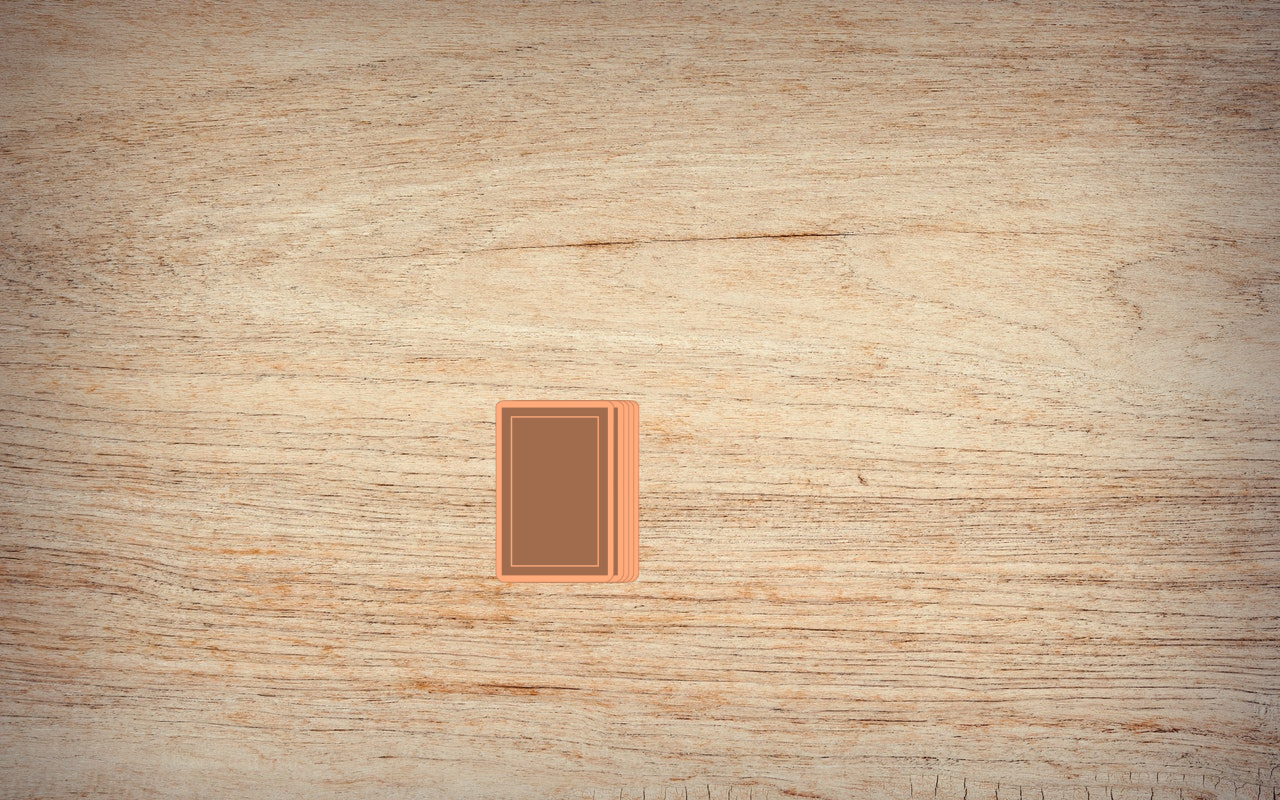
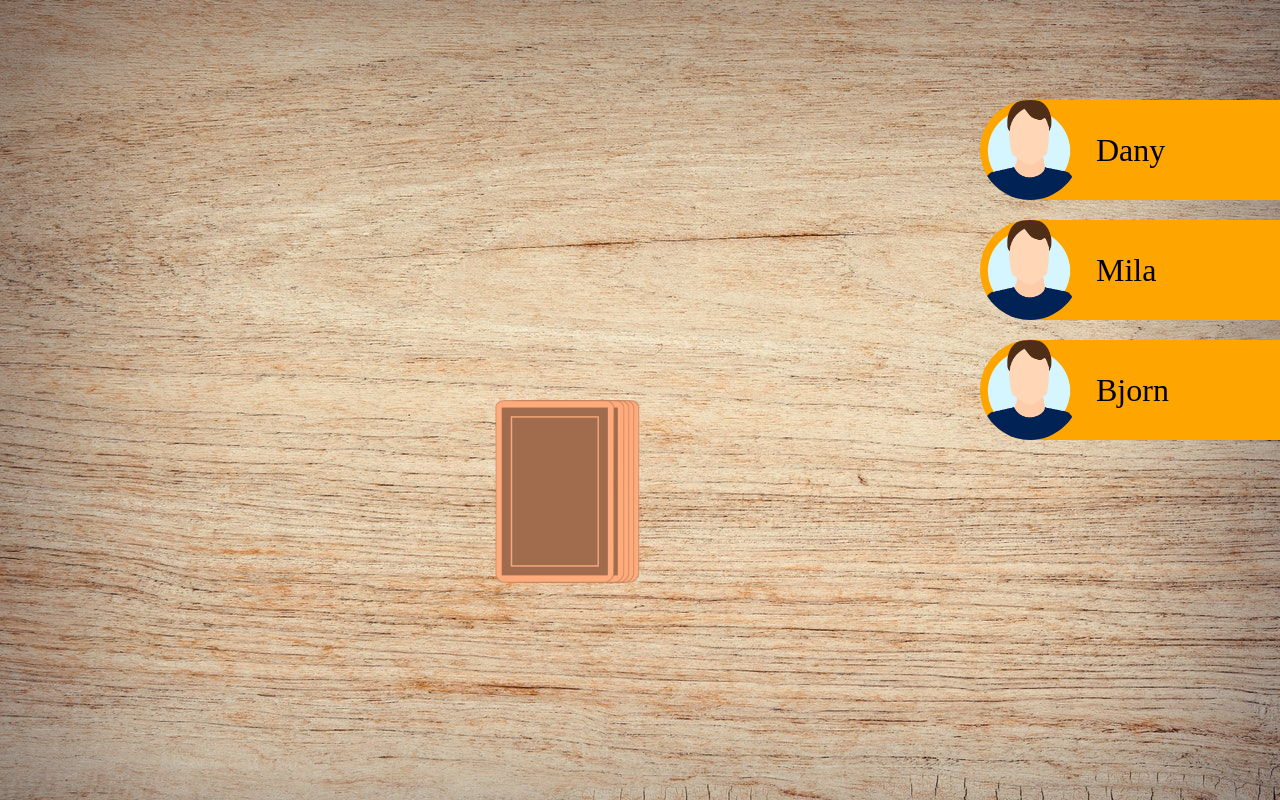
Before and after one commit to danijel991/ringoffire, an Angular app: page /game/1 in a window 1280 px wide. Built offline with nearby package versions, Linux system fonts and the light colour scheme.

Commit message:
Show player names from array

```diff
--- a/src/app/app.module.ts
+++ b/src/app/app.module.ts
@@ -5,12 +5,14 @@
 import { AppComponent } from './app.component';
 import { StartScreenComponent } from './start-screen/start-screen.component';
 import { GameComponent } from './game/game.component';
+import { PlayerComponent } from './player/player.component';
 
 @NgModule({
   declarations: [
     AppComponent,
     StartScreenComponent,
-    GameComponent
+    GameComponent,
+    PlayerComponent
   ],
   imports: [
     BrowserModule,
--- a/src/app/game/game.component.html
+++ b/src/app/game/game.component.html
@@ -1,3 +1,6 @@
+<app-player *ngFor="let player of game.players; let i = index;" [ngStyle]="{'top.px': 100 + (i * 120)}" [name]="player"
+    class="player-position"></app-player>
+
 <div class="field">
 
     <div class="card-stack">
@@ -9,7 +12,7 @@
         <!-- Stack for played cards-->
         <img *ngFor="let card of game.playedCards" class="played-cards" src="/assets/img/cards/{{ card }}.png" alt="">
 
-                <!-- Current card (animation)-->
+        <!-- Current card (animation)-->
         <img (click)="takeCard()" *ngIf="pickCardAnimation" [class.pick-card]="pickCardAnimation" class="pick-card"
             style="right: 25px" src="/assets/img/cards/{{ currentCard }}.png" alt="">
 
--- a/src/app/game/game.component.scss
+++ b/src/app/game/game.component.scss
@@ -54,3 +54,8 @@
 ;
     }
 }
+
+.player-position {
+    position: absolute;
+    right: 0;
+}
--- /dev/null
+++ b/src/app/player/player.component.html
@@ -0,0 +1,4 @@
+<div class="player">
+    <img src="/assets/img/profile/1.webp" alt="">
+    <span>{{ name }}</span>
+</div>
--- /dev/null
+++ b/src/app/player/player.component.scss
@@ -0,0 +1,20 @@
+.player {
+    width: 300px;
+    display: flex;
+    align-items: center;
+    border-top-left-radius: 50px;
+    border-bottom-left-radius: 50px;
+
+    span {
+        font-size: 32px;
+        margin-left: 16px;
+    }
+    background-color: orange;
+
+    img {
+        width: 100px;
+        height: 100px;
+        object-fit: cover;
+        border-radius: 100%;
+    }
+}
--- /dev/null
+++ b/src/app/player/player.component.ts
@@ -0,0 +1,19 @@
+import { Component, Input, OnInit } from '@angular/core';
+
+@Component({
+  selector: 'app-player',
+  templateUrl: './player.component.html',
+  styleUrls: ['./player.component.scss']
+})
+export class PlayerComponent implements OnInit {
+
+  @Input() name;
+
+  constructor() { }
+
+  ngOnInit(): void {
+  }
+
+
+
+}
--- a/src/models/game.ts
+++ b/src/models/game.ts
@@ -1,5 +1,5 @@
 export class Game {
-    public players: string[] = [];
+    public players: string[] = ['Dany', 'Mila', 'Bjorn'];
     public stack: string[] = [];
     public playedCards: string[] = [];
     public currentPlayer: number = 0;
```
Also changed, not shown: 1 other file (tests, documents, lock files or other folders).
